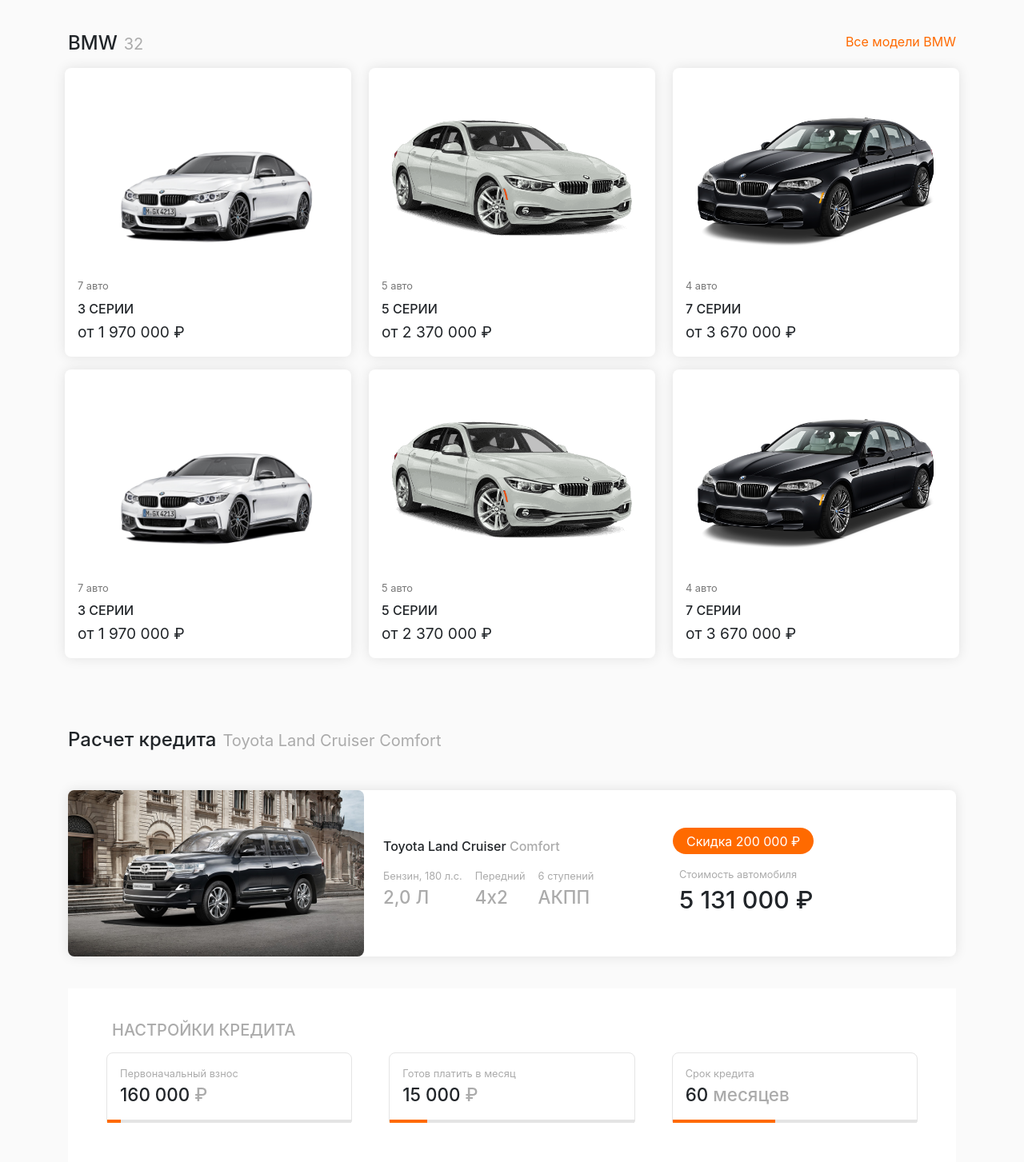
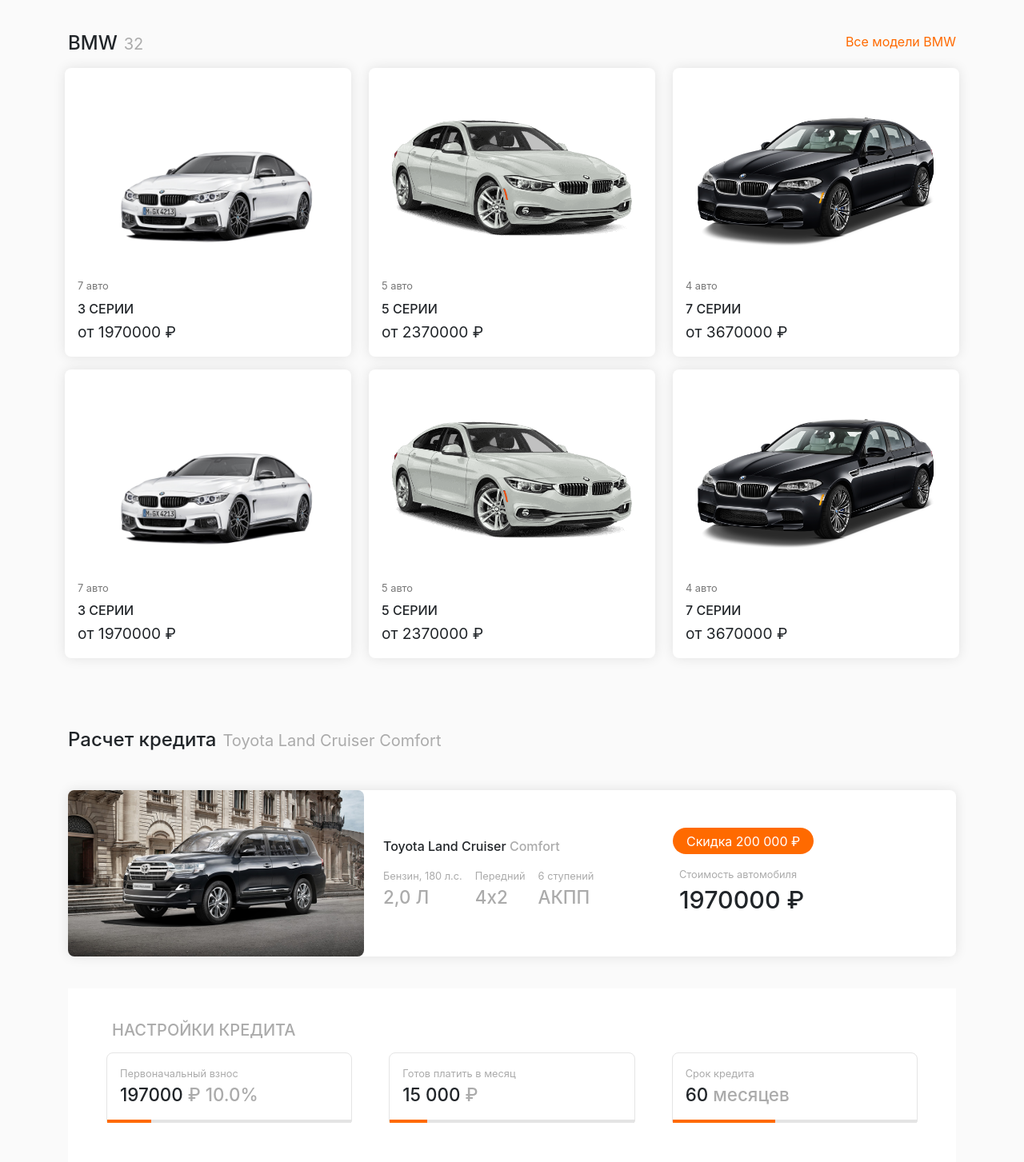
Before and after one commit to ivanteterichev/credit-calculator, an Angular app: page / in a window 1280 px wide. Shown: the top 1453 px of the page at 80% size. Built offline with nearby package versions, Linux system fonts and the light colour scheme.

Commit message:
Добавление логики для первоначального взноса в зависимости от цены

```diff
--- a/src/app/app.component.html
+++ b/src/app/app.component.html
@@ -16,7 +16,7 @@
 
  <div class="card-wrapper row justify-content-center">
   <div class="col-12 col-sm-6 col-lg-4">
-   <div class="card d-flex flex-column">
+   <div class="card d-flex flex-column" (click)="outputPrice(carPrices[0])">
     <div class="card__image">
      <img src="/assets/images/bmw-1.png" alt="">
     </div>
@@ -27,12 +27,12 @@
      3 СЕРИИ
     </div>
     <div class="card__price">
-     от 1 970 000 ₽
+     от {{carPrices[0]}} ₽
     </div>
    </div>
   </div>
   <div class="col-12 col-sm-6 col-lg-4">
-   <div class="card d-flex flex-column">
+   <div class="card d-flex flex-column" (click)="outputPrice(carPrices[1])">
     <div class="card__image">
      <img src="/assets/images/bmw-2.png" alt="">
     </div>
@@ -43,12 +43,12 @@
      5 СЕРИИ
     </div>
     <div class="card__price">
-     от 2 370 000 ₽
+     от {{carPrices[1]}} ₽
     </div>
    </div>
   </div>
   <div class="col-12 col-sm-6 col-lg-4">
-   <div class="card d-flex flex-column">
+   <div class="card d-flex flex-column" (click)="outputPrice(carPrices[2])">
     <div class="card__image">
      <img src="/assets/images/bmw-3.png" alt="">
     </div>
@@ -59,12 +59,12 @@
      7 СЕРИИ
     </div>
     <div class="card__price">
-     от 3 670 000 ₽
+     от {{carPrices[2]}} ₽
     </div>
    </div>
   </div>
   <div class="col-12 col-sm-6 col-lg-4">
-   <div class="card d-flex flex-column">
+   <div class="card d-flex flex-column" (click)="outputPrice(carPrices[3])">
     <div class="card__image">
      <img src="/assets/images/bmw-1.png" alt="">
     </div>
@@ -75,12 +75,12 @@
      3 СЕРИИ
     </div>
     <div class="card__price">
-     от 1 970 000 ₽
+     от {{carPrices[3]}} ₽
     </div>
    </div>
   </div>
   <div class="col-12 col-sm-6 col-lg-4">
-   <div class="card d-flex flex-column">
+   <div class="card d-flex flex-column" (click)="outputPrice(carPrices[4])">
     <div class="card__image">
      <img src="/assets/images/bmw-2.png" alt="">
     </div>
@@ -91,12 +91,12 @@
      5 СЕРИИ
     </div>
     <div class="card__price">
-     от 2 370 000 ₽
+     от {{carPrices[4]}} ₽
     </div>
    </div>
   </div>
   <div class="col-12 col-sm-6 col-lg-4">
-   <div class="card d-flex flex-column">
+   <div class="card d-flex flex-column" (click)="outputPrice(carPrices[5])">
     <div class="card__image">
      <img src="/assets/images/bmw-3.png" alt="">
     </div>
@@ -107,7 +107,7 @@
      7 СЕРИИ
     </div>
     <div class="card__price">
-     от 3 670 000 ₽
+     от {{carPrices[5]}} ₽
     </div>
    </div>
   </div>
@@ -167,7 +167,7 @@
       Стоимость автомобиля
      </div>
      <div class="item-value">
-      5 131 000 ₽
+      {{carPrice}} ₽
      </div>
     </div>
    </div>
@@ -181,6 +181,7 @@
      </div>
     </div>
    </div>
+   <form #myForm="ngForm" novalidate>
     <div class="row">
      <div class="col-12 col-lg-4">
       <div class="settings__item">
@@ -188,10 +189,10 @@
         Первоначальный взнос
        </div>
        <div class="item-value">
-       <span class="dark">160 000</span> ₽
+        <span class="dark">{{myForm.value.deposit}}</span> ₽ <span class="grey">{{((myForm.value.deposit / carPrice) * 100).toFixed(1)}}%</span>
        </div>
        <div class="item-range">
-       <input type="range" name="deposit" min="100000" max="10000000" value="160000" step="25000">
+        <input type="range" name="deposit" [(ngModel)]="minDeposit" min="{{minDeposit}" max="{{carPrice * .75}}" value="{{carPrice}}" step="{{carPrice * .05}}">
        </div>
       </div>
      </div>
@@ -204,7 +205,7 @@
         <span class="dark">15 000</span> ₽
        </div>
        <div class="item-range">
-       <input type="range" name="deposit" min="5000" max="100000" value="15000" step="1000">
+        <input type="range" name="deposit2" min="5000" max="100000" value="15000" step="1000">
        </div>
       </div>
      </div>
@@ -217,11 +218,12 @@
         <span class="dark">60</span> месяцев
        </div>
        <div class="item-range">
-       <input type="range" name="deposit" min="1" max="60" value="24" step="1">
+        <input type="range" name="deposit3" min="1" max="60" value="24" step="1">
        </div>
       </div>
      </div>
     </div>
+   </form>
 
    <div class="feature-items row">
     <div class="col-12 col-lg-8 d-flex flex-wrap">
--- a/src/app/app.component.ts
+++ b/src/app/app.component.ts
@@ -7,4 +7,12 @@
 })
 export class AppComponent {
   title = 'CreditCalculator';
+  carPrice = 1970000;
+  minDeposit = 197000;
+  carPrices = [1970000, 2370000, 3670000, 1970000, 2370000, 3670000];
+  outputPrice(price) {
+    console.log(price);
+    this.carPrice = price;
+    this.minDeposit = price * .1;
+  }
 }
--- a/src/app/app.module.ts
+++ b/src/app/app.module.ts
@@ -1,5 +1,6 @@
 import { BrowserModule } from '@angular/platform-browser';
 import { NgModule } from '@angular/core';
+import { FormsModule }   from '@angular/forms';
 
 import { AppComponent } from './app.component';
 
@@ -8,7 +9,8 @@
     AppComponent
   ],
   imports: [
-    BrowserModule
+    BrowserModule,
+    FormsModule
   ],
   providers: [],
   bootstrap: [AppComponent]
```
Lines whose indentation alone changed are shown as unchanged.
